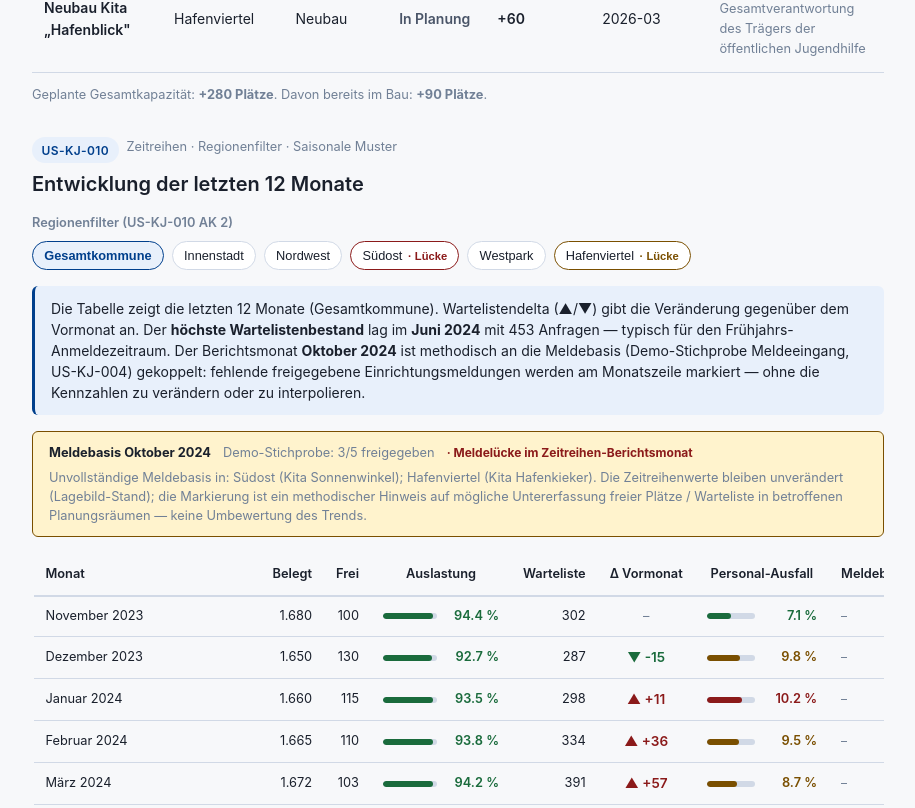
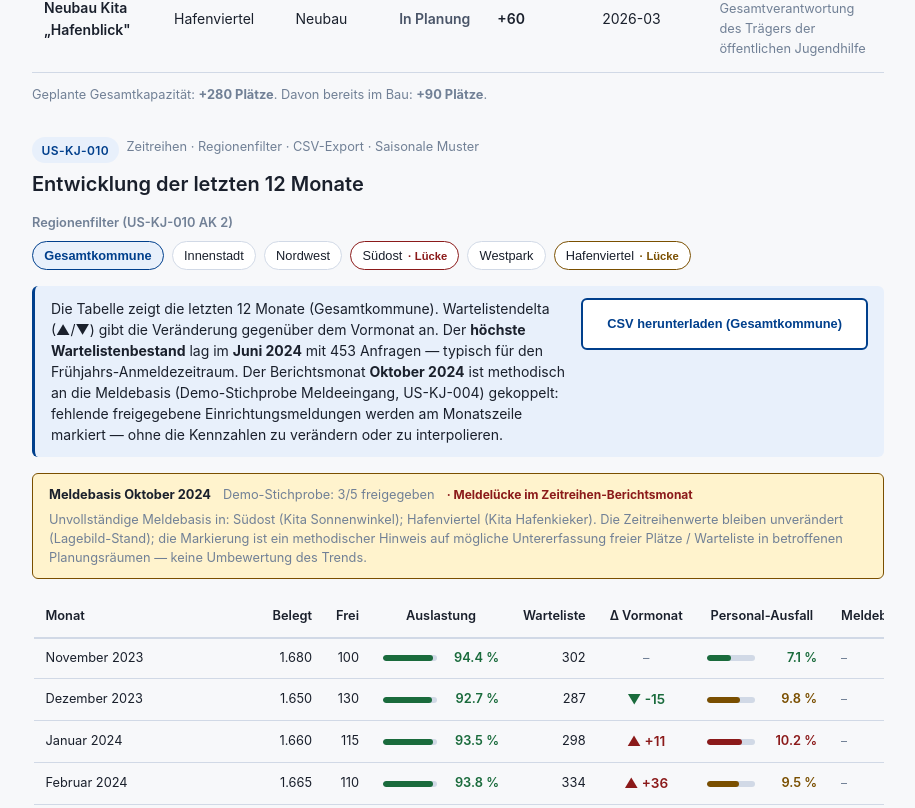
Before and after one commit to d0npedro/open-state, a Next.js app in the folder demo/: page /kita in a window 1280 px wide. Shown: the part 2432-3240 px from the top of the page, without its empty margins (182-1097 px from the left). Built offline with nearby package versions, Linux system fonts and the light colour scheme.

Commit message:
feat(kita): Zeitreihe CSV-Export gefilterter Ansicht (US-KJ-010 AK4)
CSV-Download der aktiven Zeitreihen-Filteransicht (Gesamtkommune oder
Planungsraum) inkl. Meldebasis-Hinweis; Datenlage und Methodik ergänzt.

```diff
--- a/demo/app/kita/page.tsx
+++ b/demo/app/kita/page.tsx
@@ -123,7 +123,7 @@ export default function KitaTransparenzberichtPage() {
         <div style={{ marginBottom: '1rem' }}>
           <div style={{ fontSize: '0.8rem', color: 'var(--color-text-muted)', display: 'flex', gap: '0.5rem', flexWrap: 'wrap', marginBottom: '0.5rem' }}>
             <span className="badge badge-primary">US-KJ-010</span>
-            <span>Zeitreihen · Regionenfilter · Saisonale Muster</span>
+            <span>Zeitreihen · Regionenfilter · CSV-Export · Saisonale Muster</span>
           </div>
           <h2>Entwicklung der letzten 12 Monate</h2>
         </div>
@@ -160,7 +160,7 @@ export default function KitaTransparenzberichtPage() {
           <li>Wartelistenzahlen können Mehrfachanmeldungen enthalten. Der tatsächliche Platzbedarf kann geringer sein.</li>
           <li>Alle Angaben zu freien Plätzen beziehen sich auf den Meldestichtag (31.10.2024), nicht auf den aktuellen Tag.</li>
           <li>Einrichtungen mit fehlender freigegebener Monatsmeldung mindern die Aussagekraft residualer Planungslücken (Hinweis only, keine Interpolation). Demo: Planungsraum Südost kann initial eine Meldelücke zeigen – nach Freigabe in der Monatsmeldung geschlossen.</li>
-          <li>Zeitreihe (US-KJ-010 AK&nbsp;2): Regionenfilter auf Gesamtkommune oder einzelnen Planungsraum. Raumreihen sind Demo-Verteilungen der kommunalen Monatsreihe nach Strukturanteilen — keine Einrichtungsindividualdaten. Der Berichtsmonat Oktober 2024 ist methodisch an die Meldebasis-Stichprobe gekoppelt (raumbezogen im Filter). Meldelücken werden markiert, ohne Kennzahlen zu verändern oder zu interpolieren.</li>
+          <li>Zeitreihe (US-KJ-010 AK&nbsp;2 / AK&nbsp;4): Regionenfilter auf Gesamtkommune oder einzelnen Planungsraum. CSV-Export lädt die aktuell gefilterte Zeitreihentabelle (Semikolon, UTF-8 BOM) inkl. Region und Meldebasis-Hinweis — keine Kind- oder Personennamen. Raumreihen sind Demo-Verteilungen der kommunalen Monatsreihe nach Strukturanteilen. Der Berichtsmonat Oktober 2024 ist methodisch an die Meldebasis-Stichprobe gekoppelt (raumbezogen im Filter). Meldelücken werden markiert, ohne Kennzahlen zu verändern oder zu interpolieren.</li>
           <li>Regionenvergleich (US-KJ-010 AK&nbsp;3): Zwei Planungsräume mit denselben Kennzahlen; Δ (A − B) ist rechnerisch und keine automatische Bewertung. Meldebasis je Raum session-sensitiv.</li>
         </ul>
       </div>
--- a/demo/components/kita/KitaZeitreiheTabelle.tsx
+++ b/demo/components/kita/KitaZeitreiheTabelle.tsx
@@ -8,6 +8,8 @@
  * Markiert: Peak-Monat (höchste Warteliste), saisonale Muster.
  *
  * Regionenfilter (US-KJ-010 AK 2): Gesamtkommune oder einzelner Planungsraum.
+ * CSV-Export (US-KJ-010 AK 4): gefilterte Zeitreihe als maschinenlesbarer Download
+ * (Semikolon, UTF-8 BOM, Dezimal-Komma) — nur die aktive Filteransicht.
  *
  * Meldebasis (US-KJ-004 → 010): Der mit dem Meldeeingang übereinstimmende Berichtsmonat
  * (Demo: Oktober 2024) erhält bei unvollständiger Stichprobe eine Datenlücken-Markierung.
@@ -140,6 +142,102 @@ export function KitaZeitreiheTabelle({
         ? `${selectedRaum.bezeichnung} (${selectedRaum.id})`
         : filterId;
 
+  /** CSV-Export der aktiven (gefilterten) Zeitreihe — US-KJ-010 AK 4 */
+  function handleCsvDownload() {
+    const de = (n: number) => n.toFixed(1).replace('.', ',');
+    const header = [
+      'Monat',
+      'Monat_ISO',
+      'Region',
+      'Region_ID',
+      'Belegte_Plaetze',
+      'Freie_Plaetze',
+      'Genehmigte_Plaetze',
+      'Real_nutzbare_Plaetze',
+      'Auslastung_Prozent',
+      'Warteliste_Bestand',
+      'Warteliste_Delta_Vormonat',
+      'Personal_Ausfallquote_Prozent',
+      'Meldebasis',
+      'Ist_Peak',
+      'Ist_Aktuell',
+    ].join(';');
+
+    const regionId = filterId === FILTER_ALL ? 'GESAMT' : filterId;
+    const regionName =
+      filterId === FILTER_ALL
+        ? 'Gesamtkommune'
+        : selectedRaum?.bezeichnung ?? filterId;
+
+    const rows = activeSeries.map((m, i) => {
+      const isPeak = m.wartelisteBestand === maxWarteliste && maxWarteliste > 0;
+      const isLatest = i === activeSeries.length - 1;
+      const isMeldeMonat = m.monat === meldeMonatsIso;
+      let meldebasis = '–';
+      if (isMeldeMonat && hydrated) {
+        if (filterId === FILTER_ALL) {
+          meldebasis = hatGesamtLuecke
+            ? `Luecke (${freigegebenCount}/${erwartetCount})`
+            : `vollstaendig (${freigegebenCount}/${erwartetCount})`;
+        } else if (raumBasis) {
+          meldebasis = raumBasis.hatDatenluecke
+            ? `Luecke (${raumBasis.freigegeben}/${raumBasis.erwartet})`
+            : `vollstaendig (${raumBasis.freigegeben}/${raumBasis.erwartet})`;
+        } else {
+          meldebasis = 'keine_Stichprobe';
+        }
+      } else if (isMeldeMonat && !hydrated) {
+        meldebasis = '…';
+      }
+
+      return [
+        m.monatLabel,
+        m.monat,
+        regionName,
+        regionId,
+        m.belegtePlaetze,
+        m.freiePlaetze,
+        m.genehmmigtePlaetze,
+        m.realNutzbarePlaetze,
+        de(m.auslastungsgradProzent),
+        m.wartelisteBestand,
+        m.wartelisteDeltaVormonat === null ? '' : m.wartelisteDeltaVormonat,
+        de(m.personalAusfallquoteProzent),
+        meldebasis,
+        isPeak ? 'ja' : 'nein',
+        isLatest ? 'ja' : 'nein',
+      ].join(';');
+    });
+
+    const meta = [
+      '# Open State – Kita Zeitreihe (US-KJ-010 AK 4)',
+      `# Filter: ${filterLabel}`,
+      `# Region_ID: ${regionId}`,
+      `# Monate: ${activeSeries.length}`,
+      `# Meldebasis-Stichprobe (Demo): ${meldeMonatsLabel} (${meldeMonatsIso})`,
+      hydrated
+        ? `# Meldebasis freigegeben: ${freigegebenCount}/${erwartetCount}${hatGesamtLuecke ? ' · Meldeluecke' : ' · ohne Luecke'}`
+        : '# Meldebasis: Session noch nicht geladen',
+      '# Hinweis: Raumreihen sind Demo-Verteilungen der kommunalen Monatsreihe nach Strukturanteilen.',
+      '# Keine Kind- oder Personennamen. Keine Interpolation. Keine Trendbewertung.',
+      '# Trennzeichen: Semikolon · Dezimaltrennzeichen: Komma · Encoding: UTF-8 BOM',
+      '',
+    ];
+
+    const csv = [...meta, header, ...rows].join('\n');
+    const slug =
+      filterId === FILTER_ALL
+        ? 'gesamtkommune'
+        : (selectedRaum?.id ?? filterId).toLowerCase().replace(/[^a-z0-9_-]+/g, '-');
+    const blob = new Blob(['\uFEFF' + csv], { type: 'text/csv;charset=utf-8;' });
+    const url = URL.createObjectURL(blob);
+    const a = document.createElement('a');
+    a.href = url;
+    a.download = `kita-zeitreihe-${slug}.csv`;
+    a.click();
+    URL.revokeObjectURL(url);
+  }
+
   const chipBase: React.CSSProperties = {
     fontSize: '0.8rem',
     padding: '0.35rem 0.7rem',
@@ -249,7 +347,7 @@ export function KitaZeitreiheTabelle({
         </div>
       )}
 
-      {/* Trend-Hinweis */}
+      {/* Trend-Hinweis + CSV-Export (AK 4) */}
       <div style={{
         marginBottom: '1rem',
         padding: '0.75rem 1rem',
@@ -259,7 +357,13 @@ export function KitaZeitreiheTabelle({
         borderLeft: '3px solid var(--color-primary)',
         color: 'var(--color-text)',
         lineHeight: 1.5,
+        display: 'flex',
+        flexWrap: 'wrap',
+        gap: '0.75rem',
+        alignItems: 'flex-start',
+        justifyContent: 'space-between',
       }}>
+        <div style={{ flex: '1 1 16rem', minWidth: 0 }}>
           Die Tabelle zeigt die letzten 12 Monate
           {filterId !== FILTER_ALL ? (
             <> für <strong>{filterLabel}</strong></>
@@ -277,6 +381,17 @@ export function KitaZeitreiheTabelle({
           {filterId !== FILTER_ALL ? ' für diesen Planungsraum' : ''}: fehlende freigegebene
           Einrichtungsmeldungen werden am Monatszeile markiert — ohne die Kennzahlen zu verändern
           oder zu interpolieren.
+        </div>
+        <button
+          type="button"
+          className="btn btn-secondary"
+          onClick={handleCsvDownload}
+          style={{ fontSize: '0.8rem', flexShrink: 0, whiteSpace: 'nowrap' }}
+          title={`CSV der aktuellen Ansicht: ${filterLabel}`}
+          aria-label={`Zeitreihe als CSV herunterladen (${filterLabel})`}
+        >
+          CSV herunterladen ({filterId === FILTER_ALL ? 'Gesamtkommune' : selectedRaum?.bezeichnung ?? 'Filter'})
+        </button>
       </div>
 
       {/* Meldebasis-Summenhinweis (Session-sensitiv) */}
@@ -491,8 +606,10 @@ export function KitaZeitreiheTabelle({
       </div>
 
       <p style={{ margin: '0.75rem 0 0', fontSize: '0.8rem', color: 'var(--color-text-muted)', lineHeight: 1.5 }}>
-        Methodik (US-KJ-010 AK&nbsp;2 / AK&nbsp;6): Regionenfilter grenzt die Zeitreihe auf die
-        Gesamtkommune oder einen Planungsraum ein. Raumreihen sind Demo-Verteilungen der kommunalen
+        Methodik (US-KJ-010 AK&nbsp;2 / AK&nbsp;4 / AK&nbsp;6): Regionenfilter grenzt die Zeitreihe auf die
+        Gesamtkommune oder einen Planungsraum ein. Der CSV-Export (AK&nbsp;4) enthält genau die
+        aktuell gefilterte Zeitreihentabelle inkl. Meldebasis-Hinweis und Regionsspalten — kein
+        separater Gesamtexport aller Räume. Raumreihen sind Demo-Verteilungen der kommunalen
         Reihe nach Strukturanteilen — keine unabhängige Einrichtungsaggregation. Datenlücken im
         Zeitverlauf sind am Meldemonat sichtbar markiert
         {filterId !== FILTER_ALL ? ' (raumbezogen)' : ''}. Historische Monate ohne
```
Also changed, not shown: 1 other file (tests, documents, lock files or other folders). Lines whose indentation alone changed are shown as unchanged.
